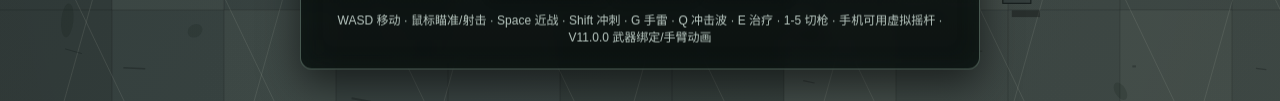
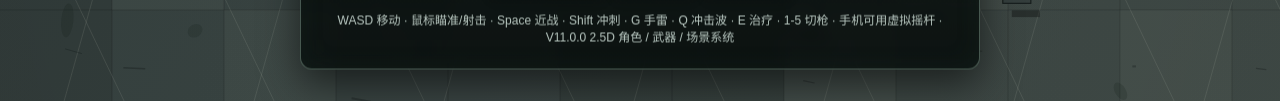
Before and after one commit to ZhihuiXue/zombie-game, a website with bundled scripts: page index.html in a window 1280 px wide. Shown: the part 470-571 px from the top of the page. Built offline with nearby package versions, Linux system fonts and the light colour scheme.

Commit message:
V11: update menu description

```diff
--- a/index.html
+++ b/index.html
@@ -32,7 +32,7 @@
   <div id="levelPanel" class="panel center hidden"><h2>⬆️ LEVEL UP</h2><div class="subtitle">选择一个强化</div><div id="levelCards" class="cardrow"></div></div>
   <div id="shopPanel" class="panel center hidden"><h2>🛒 WAVE SHOP</h2><div id="shopTimer" class="subtitle">准备完成后，点击“开始下一波”继续</div><div class="small">本局装备 / 武器进化 / 弹药 / 医疗</div><div id="shopGrid" class="shopGrid"></div><div class="buttons"><button class="btn" id="startNext">开始下一波</button></div></div>
   <div id="gameOverPanel" class="panel center hidden"><h1 class="title">☠️ GAME OVER</h1><div id="gameOverStats" class="subtitle"></div><div class="buttons"><button class="btn" id="restartBtn">🔄 重新开始</button><button class="btn" id="endlessBtn">♾️ Endless Mode</button></div><div class="small" style="margin-top:12px">永久 DNA 会保留到下一局</div></div>
-  <div id="menuPanel" class="panel center hidden"><h1 class="title">🧟 Zombie Outbreak V11.0.0</h1><div class="subtitle">Wave 生存 · 动态天气 · Elite · Boss · Build</div><div class="buttons"><button class="btn" id="startBtn">▶ 开始游戏</button><button class="btn" id="profileBtn">👤 玩家档案</button><button class="btn" id="dnaBtn">🧬 DNA</button><button class="btn" id="buildBtn">🧩 Build</button><button class="btn" id="codexBtn">🧟 僵尸图鉴</button><button class="btn" id="controlsBtn">🎮 操作说明</button><button class="btn" id="equipmentBtn">🛡 装备</button><button class="btn" id="achievementBtn">🏆 成就</button></div><div class="small" style="margin-top:14px">WASD 移动 · 鼠标瞄准/射击 · Space 近战 · Shift 冲刺 · G 手雷 · Q 冲击波 · E 治疗 · 1-5 切枪 · 手机可用虚拟摇杆 · V11.0.0 武器绑定/手臂动画</div></div>
+  <div id="menuPanel" class="panel center hidden"><h1 class="title">🧟 Zombie Outbreak V11.0.0</h1><div class="subtitle">Wave 生存 · 动态天气 · Elite · Boss · Build</div><div class="buttons"><button class="btn" id="startBtn">▶ 开始游戏</button><button class="btn" id="profileBtn">👤 玩家档案</button><button class="btn" id="dnaBtn">🧬 DNA</button><button class="btn" id="buildBtn">🧩 Build</button><button class="btn" id="codexBtn">🧟 僵尸图鉴</button><button class="btn" id="controlsBtn">🎮 操作说明</button><button class="btn" id="equipmentBtn">🛡 装备</button><button class="btn" id="achievementBtn">🏆 成就</button></div><div class="small" style="margin-top:14px">WASD 移动 · 鼠标瞄准/射击 · Space 近战 · Shift 冲刺 · G 手雷 · Q 冲击波 · E 治疗 · 1-5 切枪 · 手机可用虚拟摇杆 · V11.0.0 2.5D 角色 / 武器 / 场景系统</div></div>
 </div>
 <script type="module" src="./js/main.js?v=11.0.0"></script>
 </body>
```
